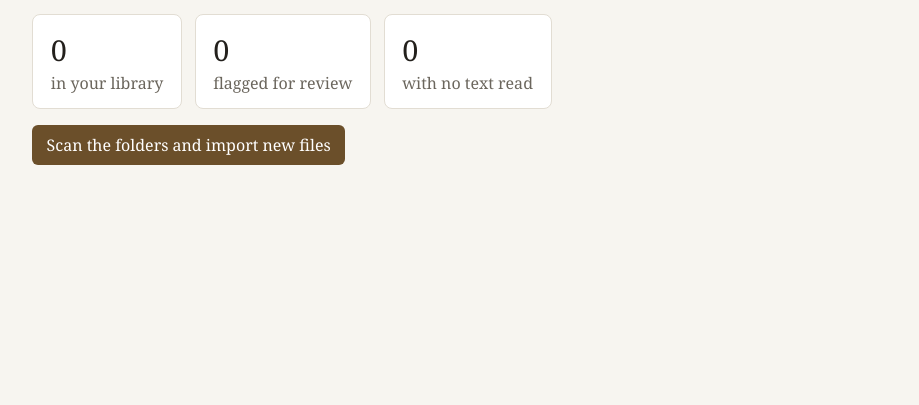
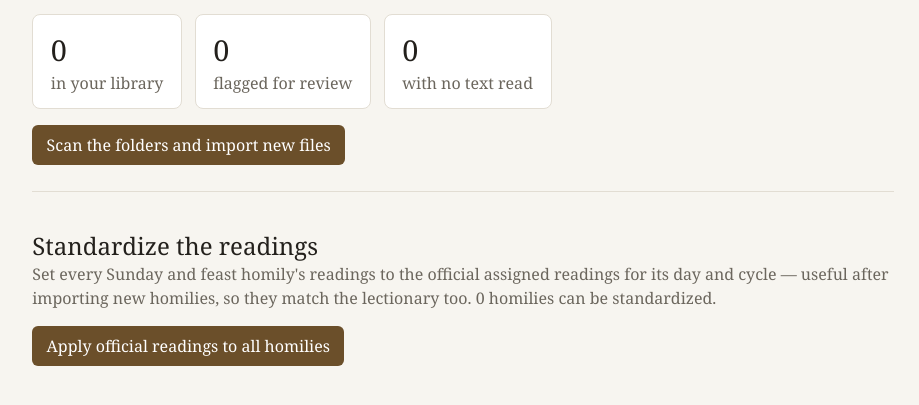
Before and after one commit to nnajioforobinna-cell/homily-manager, a Flask app: page /import in a window 1280 px wide. Shown: the part 276-681 px from the top of the page, without its empty margins (177-1096 px from the left). Run offline with Flask 3, Linux system fonts and the light colour scheme; data that the repository does not hold is empty.

Commit message:
Edit story links directly; add a standardize-readings button
- On a story's page you can now Unlink any homily it's attached to, and
  search homilies by title or day to Link new ones (illustration_link /
  illustration_unlink routes; a find box on the detail page).
- Import page gains an "Apply official readings to all homilies" button
  (standardize_readings route) — handy after importing new homilies so they
  pick up the official lectionary readings too.

Co-Authored-By: Claude Opus 4.8 <noreply@anthropic.com>

```diff
--- a/server.py
+++ b/server.py
@@ -791,8 +791,24 @@ def import_page():
     by_type = db.execute(
         "SELECT type, COUNT(*) n FROM homilies GROUP BY type ORDER BY n DESC"
     ).fetchall()
+    standardized = db.execute(
+        "SELECT COUNT(*) FROM homilies WHERE type IN ('sunday','feast') "
+        "AND cycle_year IS NOT NULL").fetchone()[0]
     return render_template(
-        "import.html", summary=summary, stats=stats, by_type=by_type)
+        "import.html", summary=summary, stats=stats, by_type=by_type,
+        standardizable=standardized)
+
+
+@app.route("/standardize-readings", methods=["POST"])
+def standardize_readings():
+    """Set every Sunday/feast homily's readings to the official assigned readings
+    for its day — handy after importing new homilies."""
+    import load_official_lectionary
+    load_official_lectionary.load_official(db_path=DB_PATH)
+    s = load_official_lectionary.apply_to_homilies(db_path=DB_PATH)
+    flash(f"Applied the official readings to {s['matched']} Sunday/feast "
+          f"homilies. ({s['no_match']} had no match and were left as they were.)")
+    return redirect(url_for("import_page"))
 
 
 # --------------------------------------------------------------------------
@@ -1042,8 +1058,42 @@ def illustration_detail(ill_id):
         "LEFT JOIN congregations c ON c.id = o.congregation_id "
         "WHERE hi.illustration_id = ? "
         "ORDER BY o.date_preached DESC", (ill_id,)).fetchall()
+    # Search for homilies to link this story to (ones not already linked).
+    find = request.args.get("find", "").strip()
+    matches = []
+    if find:
+        like = f"%{find}%"
+        matches = db.execute(
+            "SELECT id, title, type FROM homilies "
+            "WHERE (title LIKE ? OR liturgical_day LIKE ?) "
+            "AND id NOT IN (SELECT homily_id FROM homily_illustrations "
+            "               WHERE illustration_id = ?) "
+            "ORDER BY title COLLATE NOCASE LIMIT 25", (like, like, ill_id)).fetchall()
     return render_template("illustration_detail.html", ill=ill,
-                           used_in=used_in, told=told)
+                           used_in=used_in, told=told, find=find, matches=matches)
+
+
+@app.route("/illustrations/<int:ill_id>/link", methods=["POST"])
+def illustration_link(ill_id):
+    db = get_db()
+    hid = request.form.get("homily_id")
+    if hid:
+        db.execute("INSERT OR IGNORE INTO homily_illustrations "
+                   "(homily_id, illustration_id) VALUES (?, ?)", (hid, ill_id))
+        db.commit()
+        flash("Story linked to the homily.")
+    return redirect(url_for("illustration_detail", ill_id=ill_id))
+
+
+@app.route("/illustrations/<int:ill_id>/unlink", methods=["POST"])
+def illustration_unlink(ill_id):
+    db = get_db()
+    hid = request.form.get("homily_id")
+    db.execute("DELETE FROM homily_illustrations "
+               "WHERE illustration_id = ? AND homily_id = ?", (ill_id, hid))
+    db.commit()
+    flash("Link removed.")
+    return redirect(url_for("illustration_detail", ill_id=ill_id))
 
 
 @app.route("/illustrations/<int:ill_id>/edit", methods=["POST"])
--- a/static/style.css
+++ b/static/style.css
@@ -186,6 +186,12 @@ button.small { padding: 0.3rem 0.6rem; font-size: 0.85rem; white-space: nowrap;
   border-radius: 8px; padding: 0.8rem 1rem; margin-bottom: 0.6rem; }
 .export-buttons { display: flex; gap: 0.5rem; }
 
+/* Story link rows (link / unlink) */
+.link-row { display: flex; align-items: center; justify-content: space-between; gap: 1rem; }
+.link-row form { margin: 0; }
+.standardize { margin-top: 1.6rem; padding-top: 1rem; border-top: 1px solid var(--line); }
+.standardize h2 { font-weight: normal; margin-bottom: 0.3rem; }
+
 /* Backup page */
 .backup-actions { display: flex; align-items: center; gap: 0.8rem; flex-wrap: wrap;
   margin: 1.2rem 0 0.4rem; }
--- a/templates/import.html
+++ b/templates/import.html
@@ -27,6 +27,18 @@
   <button type="submit">Scan the folders and import new files</button>
 </form>
 
+<div class="standardize">
+  <h2>Standardize the readings</h2>
+  <p class="section-note">Set every Sunday and feast homily's readings to the
+    official assigned readings for its day and cycle — useful after importing new
+    homilies, so they match the lectionary too. {{ standardizable }} homilies can
+    be standardized.</p>
+  <form method="post" action="{{ url_for('standardize_readings') }}"
+        onsubmit="return confirm('Replace the readings on all Sunday/feast homilies with the official lectionary readings? Their text is untouched.');">
+    <button type="submit">Apply official readings to all homilies</button>
+  </form>
+</div>
+
 {% if summary %}
 <div class="import-summary">
   <h2>Last import</h2>
```
Also changed, not shown: templates/illustration_detail.html (+39 -3 lines), tests/smoke_test.py (+20 -0 lines).
